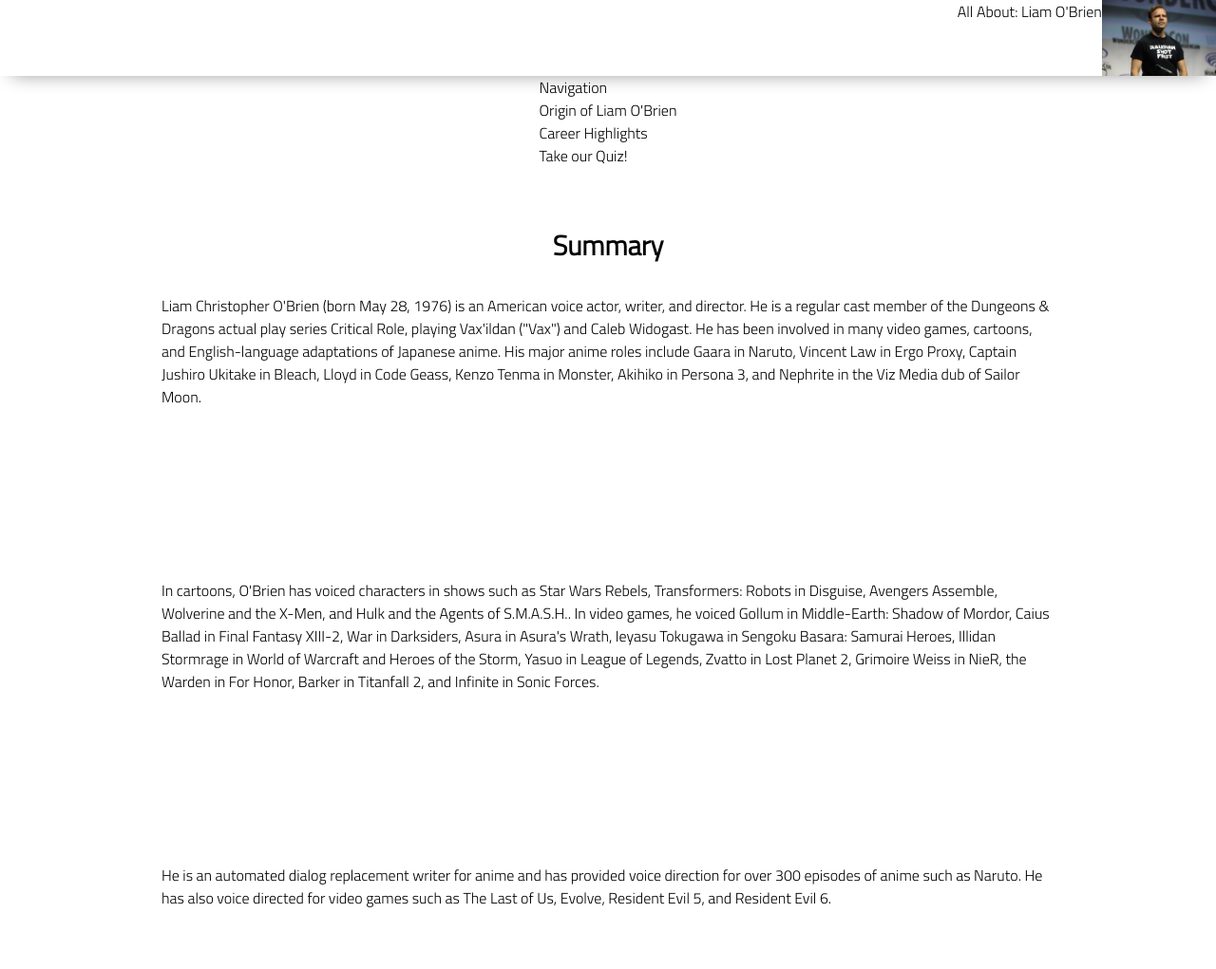
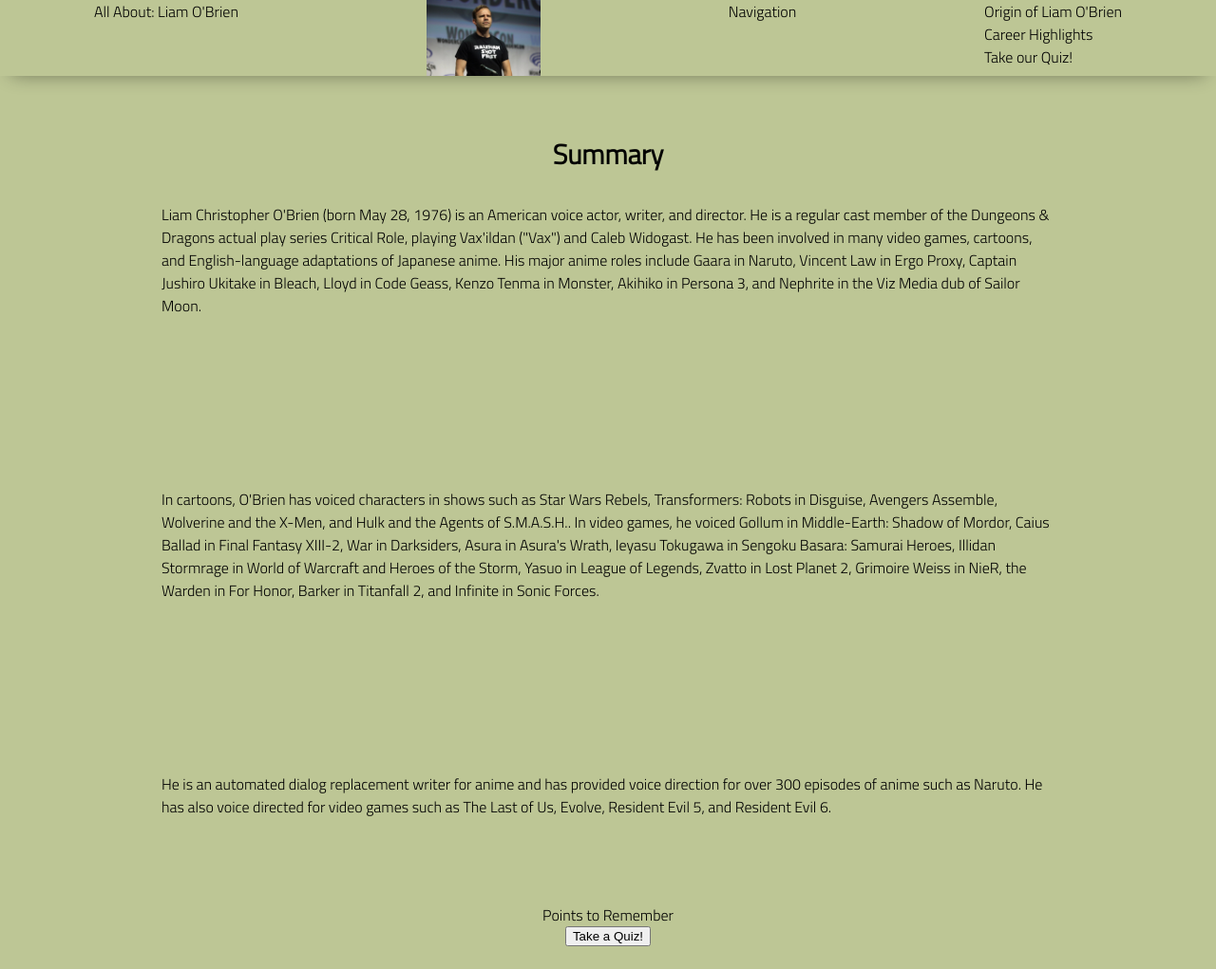
Before and after one commit to classalto/lab-01-quiz-page, a plain HTML site: page index.html in a window 1280 px wide. Shown: the top 1021 px of the page at 95% size. After the commit the page ends 997 px from the top, so only its background shows below. Drawn offline with Linux system fonts and the light colour scheme; a script that the page names is missing.

Commit message:
add coolors hex keys and background color to home.css

```diff
--- a/app.js
+++ b/app.js
@@ -30,6 +30,6 @@ quizButton.addEventListener('click', () => {
 
     alert(`${userName}, your quiz is completed and your results will be displayed shortly!`);
 
-    resultsDiv.textContent = `${userName}, your score was ${answersCorrect} out of 3!`
+    resultsDiv.textContent = `${userName}, your score was ${answersCorrect} out of 3!`;
 
 });
--- a/index.html
+++ b/index.html
@@ -9,6 +9,9 @@
     <link rel="stylesheet" href="styles/reset.css">
     <link rel="stylesheet" href="styles/style.css">
     <link rel="stylesheet" href="styles/home.css">
+    <!-- Coolors Palette Widget -->
+    <script src="https://coolors.co/palette-widget/widget.js"></script>
+    <script data-id="09754352236095181">new CoolorsPaletteWidget("09754352236095181", ["351431","775253","bdc696","d1d3c4","dfe0dc"]); </script>
     <title>Liam O'Brien</title>
 </head>
 
@@ -17,16 +20,16 @@
     <header>
         <h1>All About: Liam O'Brien</h1>
         <img src="./images/1024px-Liam_O'Brien_(33807845256).jpg" alt="Liam O'Brien">
+        <h3>Navigation</h3>
+        <ol class="navigation">
+            <li>Origin of Liam O'Brien</li>
+            <li>Career Highlights</li>
+            <li>Take our Quiz!</li>
+        </ol>
     </header>
 
     <main>
         <nav>
-            <h3>Navigation</h3>
-            <ol>
-                <li>Origin of Liam O'Brien</li>
-                <li>Career Highlights</li>
-                <li>Take our Quiz!</li>
-            </ol>
         </nav>
         <section>
             <h2>Summary</h2>
@@ -52,5 +55,7 @@
 
 
     <script type="module" src="app.js"></script>
+
+
 </body>
 </html>
--- a/style.css
+++ /dev/null
@@ -1,6 +0,0 @@
-body, html {
-    width: 100%;
-    height: 100%;
-    margin: 0;
-    padding: 0;
-}
--- a/styles/home.css
+++ b/styles/home.css
@@ -1 +1,10 @@
 /* add home page styles here */
+header {
+    justify-content: space-around;
+
+}
+
+/* navigation link styling */
+.navigation {
+    background-color: 775253ff;
+}
--- a/styles/style.css
+++ b/styles/style.css
@@ -1,17 +1,51 @@
 
 body {
     /* https://coolors.co/generate and click export -> scss to get the colors to copy and paste below*/
-    /* --color1: hsla(349, 69%, 76%, 1);
-    --color2: hsla(207, 67%, 44%, 1);
-    --color3: hsla(200, 61%, 56%, 1);
-    --color4: hsla(187, 41%, 94%, 1);
-    --color5: hsla(170, 28%, 95%, 1); */
-/*
-    /* --color1: hsla(45, 86%, 83%, 1);
-    --color2: hsla(135, 65%, 98%, 1);
-    --color3: hsla(315, 37%, 86%, 1);
-    --color4: hsla(45, 73%, 98%, 1);
-    --color5: hsla(224, 40%, 79%, 1); */
+
+--dark-purple: #351431ff;
+--deep-taupe: #775253ff;
+--sage: #bdc696ff;
+--bone: #d1d3c4ff;
+--platinum: #dfe0dcff;
+
+/* CSS HSL */
+--dark-purple: hsla(307, 45%, 14%, 1);
+--deep-taupe: hsla(358, 18%, 39%, 1);
+--sage: hsla(71, 30%, 68%, 1);
+--bone: hsla(68, 15%, 80%, 1);
+--platinum: hsla(75, 6%, 87%, 1);
+
+/* SCSS HEX */
+$dark-purple: #351431ff;
+$deep-taupe: #775253ff;
+$sage: #bdc696ff;
+$bone: #d1d3c4ff;
+$platinum: #dfe0dcff;
+
+/* SCSS HSL */
+$dark-purple: hsla(307, 45%, 14%, 1);
+$deep-taupe: hsla(358, 18%, 39%, 1);
+$sage: hsla(71, 30%, 68%, 1);
+$bone: hsla(68, 15%, 80%, 1);
+$platinum: hsla(75, 6%, 87%, 1);
+
+/* SCSS RGB */
+$dark-purple: rgba(53, 20, 49, 1);
+$deep-taupe: rgba(119, 82, 83, 1);
+$sage: rgba(189, 198, 150, 1);
+$bone: rgba(209, 211, 196, 1);
+$platinum: rgba(223, 224, 220, 1);
+
+/* SCSS Gradient */
+$gradient-top: linear-gradient(0deg, #351431ff, #775253ff, #bdc696ff, #d1d3c4ff, #dfe0dcff);
+$gradient-right: linear-gradient(90deg, #351431ff, #775253ff, #bdc696ff, #d1d3c4ff, #dfe0dcff);
+$gradient-bottom: linear-gradient(180deg, #351431ff, #775253ff, #bdc696ff, #d1d3c4ff, #dfe0dcff);
+$gradient-left: linear-gradient(270deg, #351431ff, #775253ff, #bdc696ff, #d1d3c4ff, #dfe0dcff);
+$gradient-top-right: linear-gradient(45deg, #351431ff, #775253ff, #bdc696ff, #d1d3c4ff, #dfe0dcff);
+$gradient-bottom-right: linear-gradient(135deg, #351431ff, #775253ff, #bdc696ff, #d1d3c4ff, #dfe0dcff);
+$gradient-top-left: linear-gradient(225deg, #351431ff, #775253ff, #bdc696ff, #d1d3c4ff, #dfe0dcff);
+$gradient-bottom-left: linear-gradient(315deg, #351431ff, #775253ff, #bdc696ff, #d1d3c4ff, #dfe0dcff);
+$gradient-radial: radial-gradient(#351431ff, #775253ff, #bdc696ff, #d1d3c4ff, #dfe0dcff);
 
     --header-height: 80px;
     --shadow: 0px 10px 20px -12px rgba(0,0,0,0.45);
@@ -19,7 +53,7 @@ body {
     --footer-height: 25px;
 
     font-family: 'Titillium Web', sans-serif;
-    background-color: var(--color2);
+    background-color: hsla(71, 30%, 68%, 1);
 }
 
 main {
```
Also changed, not shown: 1 other file.
